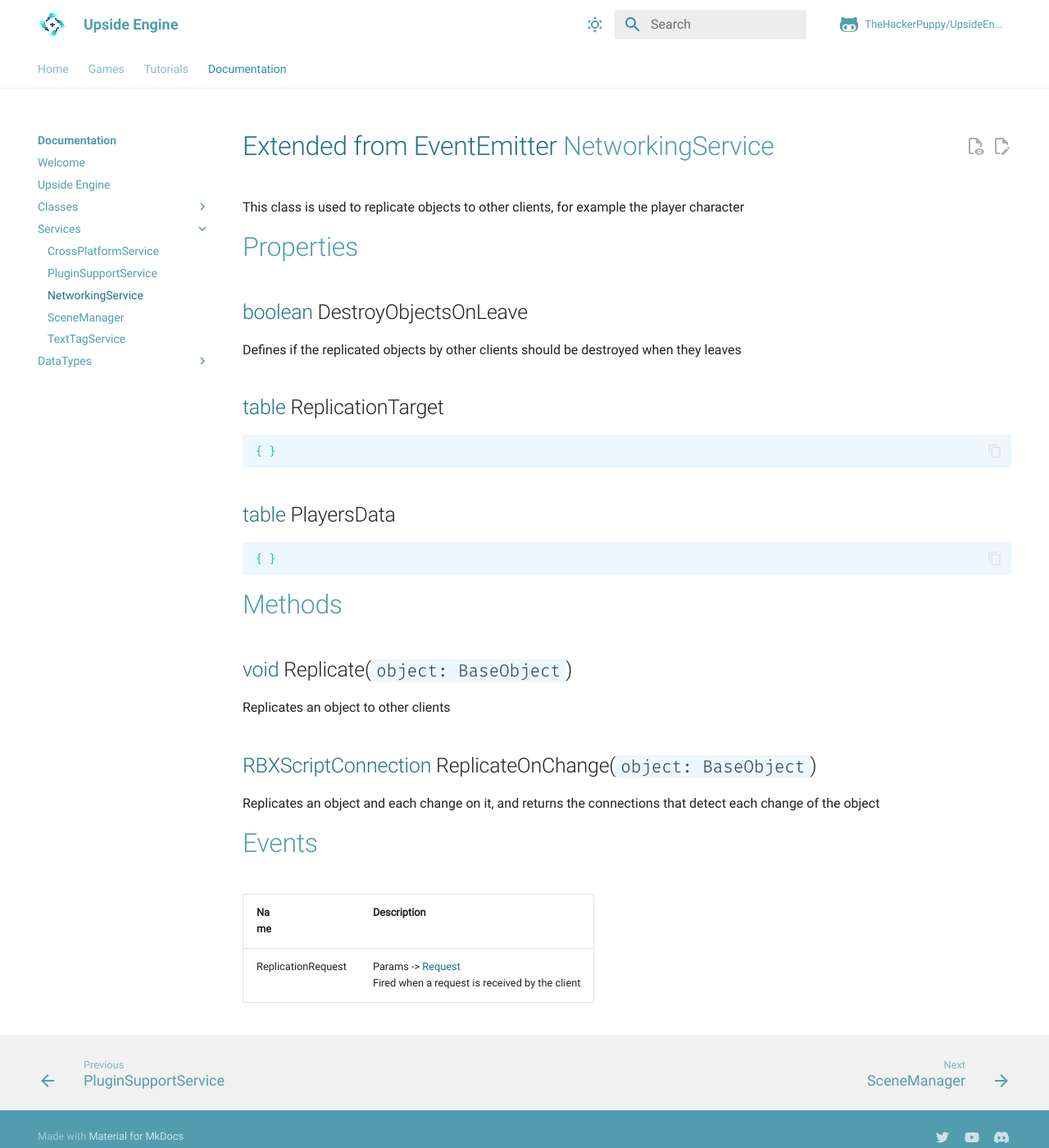
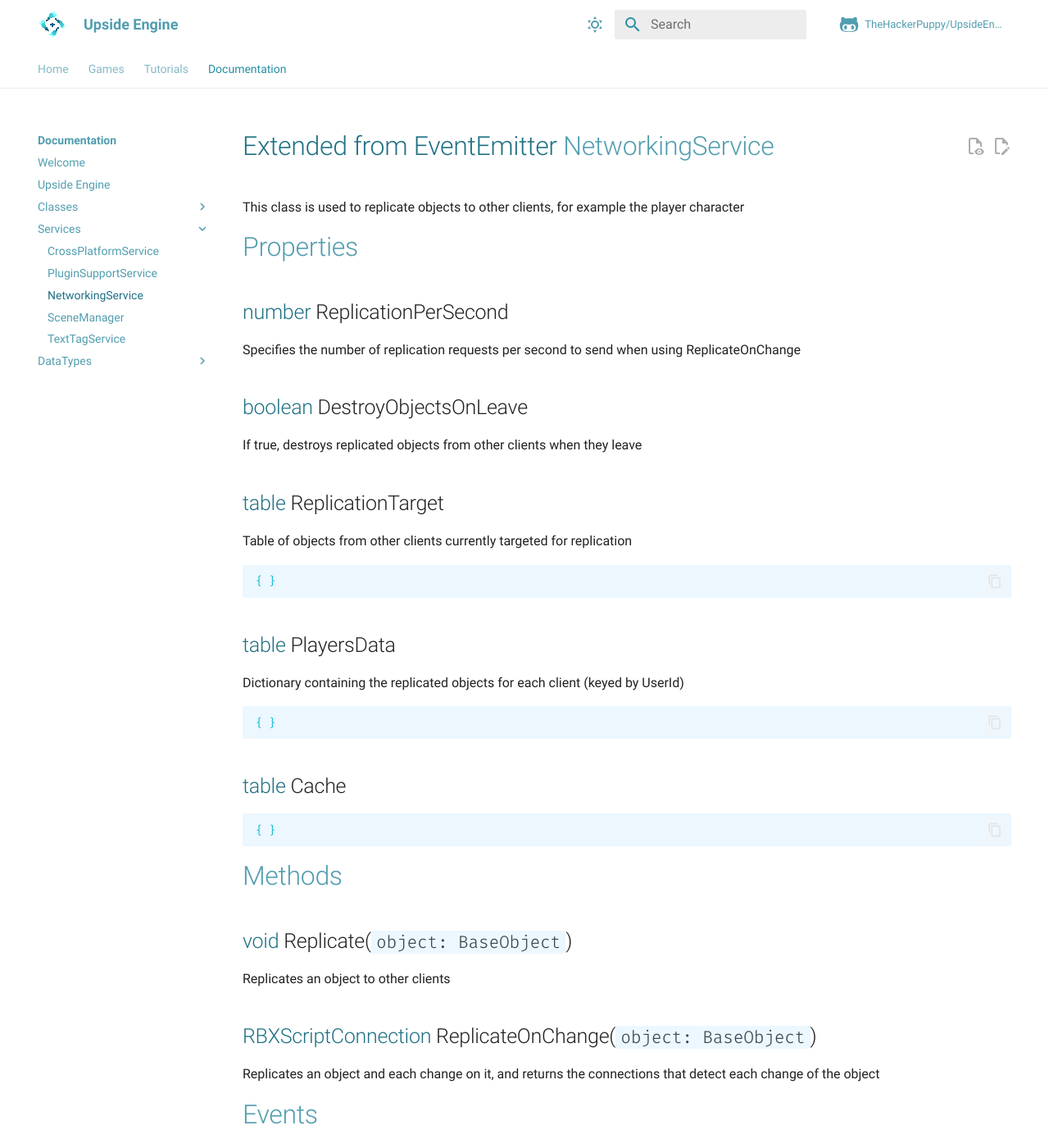
Before and after one commit to notreux/UpsideEngine, an MkDocs documentation site: the page built from docs/documentation/autogen/NetworkingService.md, in a window 1280 px wide and 1400 px high. Shown: the whole window at 82% size. Built offline with MkDocs 1.6.1 and Material for MkDocs 9.7.7, drawn with Linux system fonts in a browser that asks for light colours; comment, search, counter and statistics services are not loaded.

Commit message:
docs: update NetworkingService with new properties and methods

````diff
--- a/docs/documentation/autogen/NetworkingService.md
+++ b/docs/documentation/autogen/NetworkingService.md
@@ -3,15 +3,25 @@ This class is used to replicate objects to other clients, for example the player
 
 # Properties
 
+## [number](number.md) ReplicationPerSecond
+Specifies the number of replication requests per second to send when using ReplicateOnChange
+
 ## [boolean](boolean.md) DestroyObjectsOnLeave
-Defines if the replicated objects by other clients should be destroyed when they leaves
+If true, destroys replicated objects from other clients when they leave
 
 ## [table](table.md) ReplicationTarget
+Table of objects from other clients currently targeted for replication
 
 ```lua
 { }
 ```
 ## [table](table.md) PlayersData
+Dictionary containing the replicated objects for each client (keyed by UserId)
+
+```lua
+{ }
+```
+## [table](table.md) Cache
 
 ```lua
 { }
--- a/mkdocs.yml
+++ b/mkdocs.yml
@@ -92,9 +92,7 @@ nav:
       - Basic effect: tutorials/shader-guide/BasicEffect.md
       - Integrated Functions: tutorials/shader-guide/IntegratedFunctions.md
 
-    - Assets with AI:
-      - Introduction: tutorials/ai-assets/Introduction.md
-      - Creating Assets: tutorials/ai-assets/CreatingAssets.md
+    - Assets with AI: tutorials/ai-assets/Introduction.md
 
   - Documentation:
     - Welcome: documentation/Welcome.md
--- a/overrides/stylesheet/extra.css
+++ b/overrides/stylesheet/extra.css
@@ -21,6 +21,14 @@
 :root {
   --md-text-font: "Roboto";
   --md-code-font: "FiraCode";
+}
+
+.md-header__topic:first-child{
+    font-weight:500;
+}
+
+.md-nav__link{
+    font-weight: 100 !important;
 }
 
 [data-md-color-scheme="default"] {
@@ -91,6 +99,14 @@ a {
 .md-footer-meta {
     background-color: var(--md-footer-bg-color);
 }
+
+summary,
+h5,
+.admonition-title,
+.md-typeset .md-button {
+    font-weight: 500 !important;
+}
+
 
 .md-typeset .md-button {
     text-align: center;
````
Also changed, not shown: docs/documentation/autogen/StaticObject.md (+3 -0 lines).
